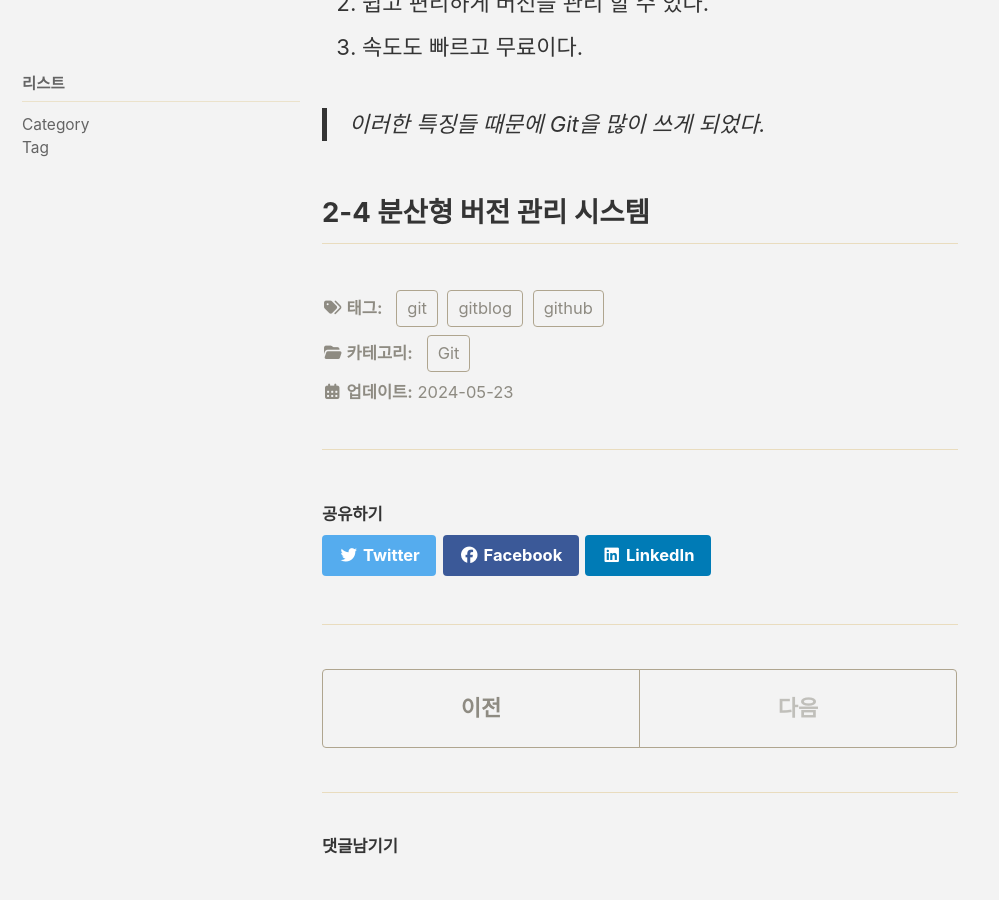
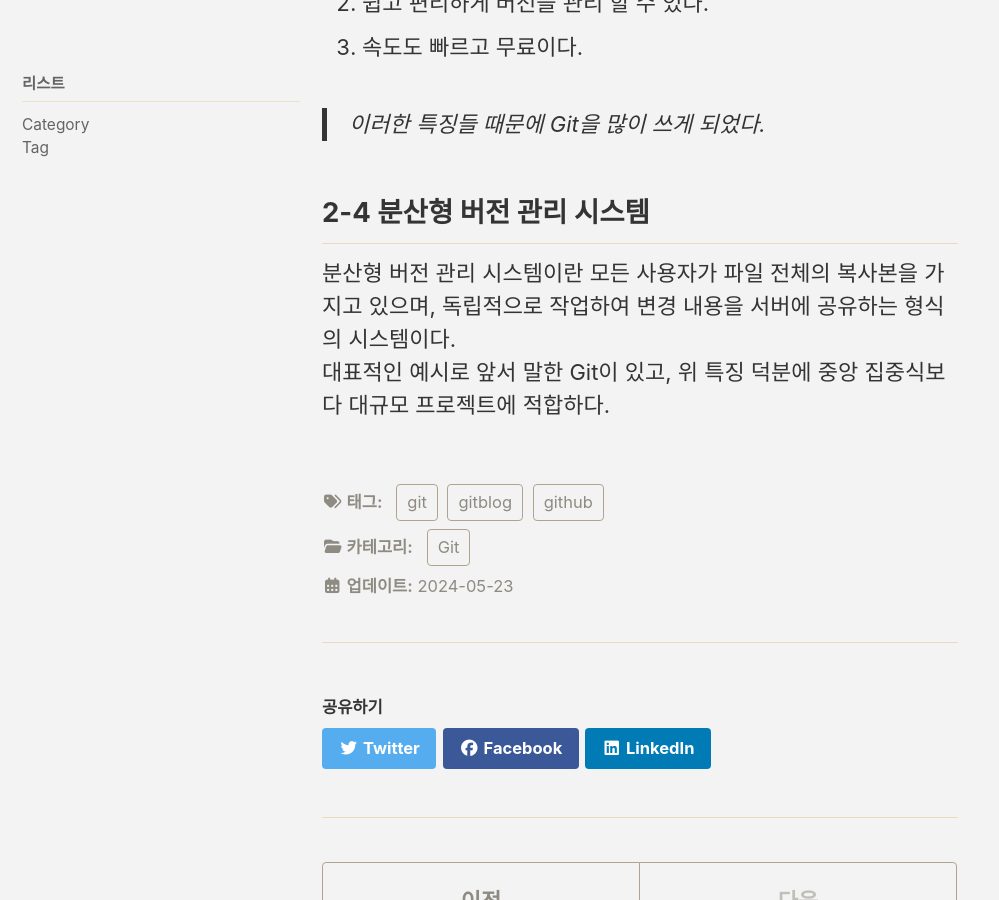
Before and after one commit to duwnstj/duwnstj.github.io, a Jekyll site: the page built from _posts/2024-05-21-git_github.md, in a window 1280 px wide and 900 px high, scrolled down 2761 px. Shown: the whole window, without its empty margins (0-999 px from the left). Built offline with Jekyll 4.4.1, drawn with Linux system fonts in a browser that asks for light colours; cached includes are drawn as plain includes; comment, search, counter and statistics services are not loaded.

Commit message:
git 분산형 버전 관리 시스템 설명

```diff
--- a/_posts/2024-05-21-git_github.md
+++ b/_posts/2024-05-21-git_github.md
@@ -1,7 +1,7 @@
 ---
 layout: single
 title: "git에대해 알아보자"
-categories: Git
+categories: [Git]
 tag: [git,github,gitblog]
 toc: true
 author_profile: false
@@ -50,3 +50,5 @@ last_modified_at: 2024-05-23
 >이러한 특징들 때문에 Git을 많이 쓰게 되었다.
 
 ## 2-4 분산형 버전 관리 시스템
+분산형 버전 관리 시스템이란 모든 사용자가 파일 전체의 복사본을 가지고 있으며, 독립적으로 작업하여 변경 내용을 서버에 공유하는 형식의 시스템이다.<br>
+대표적인 예시로 앞서 말한 Git이 있고, 위 특징 덕분에 중앙 집중식보다 대규모 프로젝트에 적합하다.<br>
```
